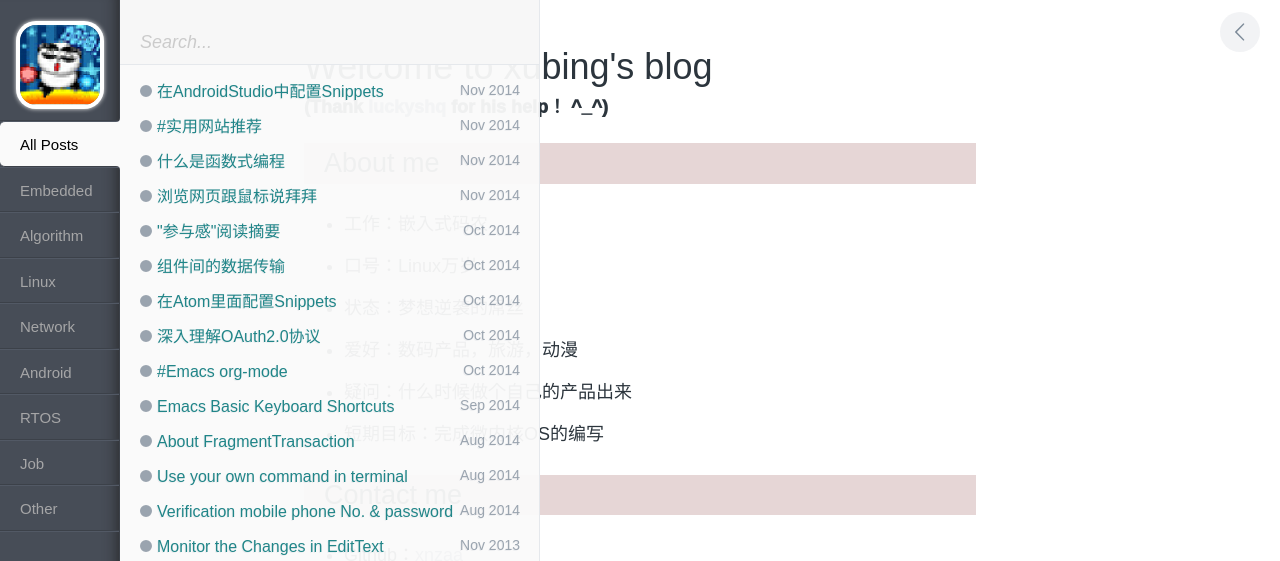
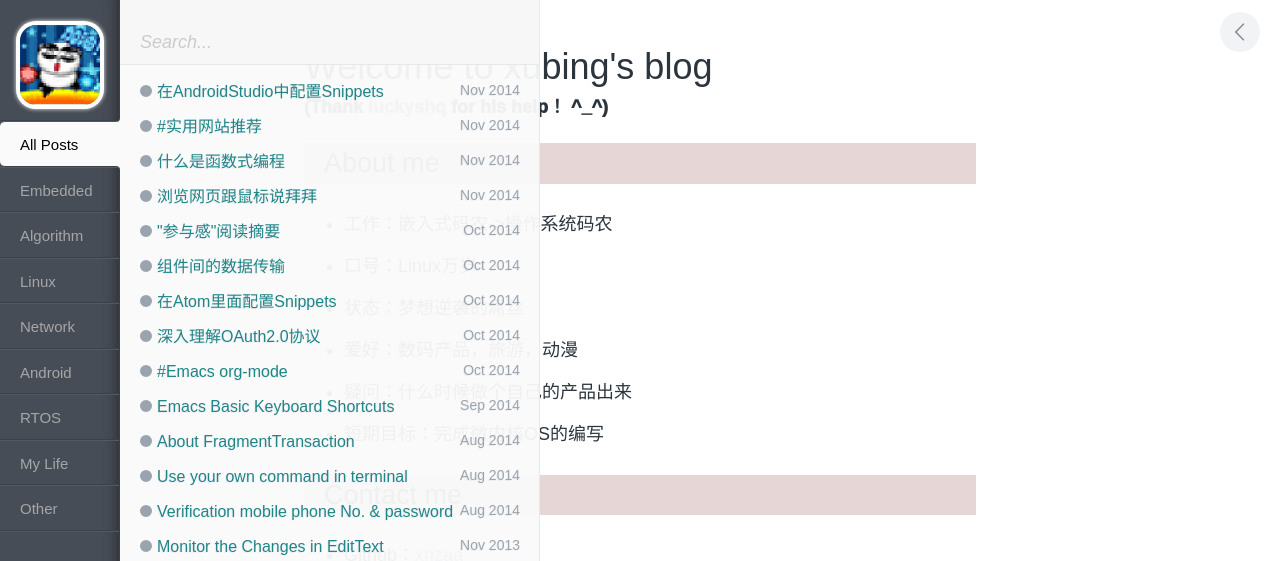
Before and after one commit to xnzaa/xnzaa.github.io, a Jekyll site: the page built from index.html, in a window 1280 px wide. Shown: the top 561 px of the page. Built offline with Jekyll 4.4.1, drawn with Linux system fonts in a browser that asks for light colours; comment, search, counter and statistics services are not loaded.

Commit message:
change index

```diff
--- a/_layouts/index.html
+++ b/_layouts/index.html
@@ -23,7 +23,7 @@
           <li id="js-label5" class="tags__li tags-btn">Network</li>
           <li id="js-label6" class="tags__li tags-btn">Android</li>
           <li id="js-label7" class="tags__li tags-btn">RTOS</li>
-          <li id="js-label8" class="tags__li tags-btn">Job</li>
+          <li id="js-label8" class="tags__li tags-btn">My Life</li>
           <li id="js-label9" class="tags__li tags-btn">Other</li>
         </ul>
 
--- a/index.html
+++ b/index.html
@@ -8,7 +8,7 @@
   <strong>(Thank <a href="https://github.com/luckyshq">luckyshq</a> for his help！ ^_^)</strong>
   <h2>About me</h2>
   <ul>
-    <li>工作：嵌入式码农</li>
+    <li>工作：嵌入式码农->操作系统码农</li>
     <li>口号：Linux万岁</li>
     <li>状态：梦想逆袭的屌丝</li>
     <li>爱好：数码产品，旅游，动漫</li>
```
